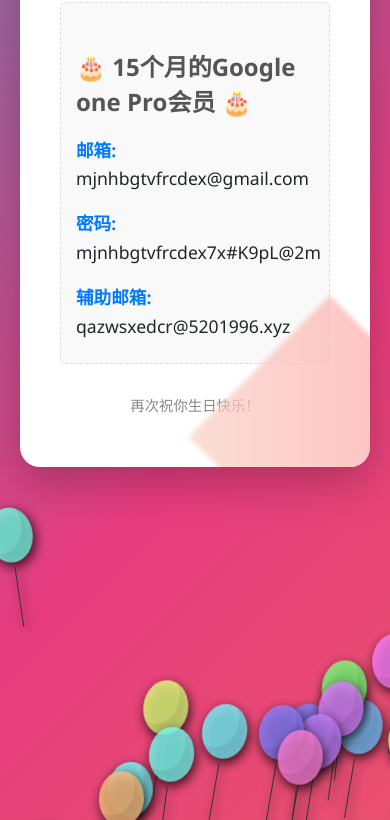
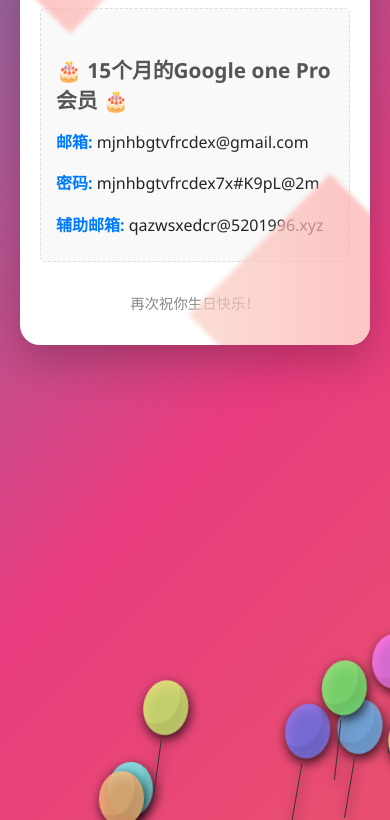
Before and after one commit to kk1355315/gift-nht, a plain HTML site: page index.html in a window 390 px wide. Shown: the part 348-1168 px from the top of the page. Drawn offline with Linux system fonts and the light colour scheme.

Commit message:
fix: Prevent balloon flashing and add mobile support

```diff
--- a/index.html
+++ b/index.html
@@ -130,6 +130,8 @@
            box-shadow: inset -10px -10px 0 rgba(0,0,0,0.07);
            filter: drop-shadow(2px 4px 6px black);
            z-index: 1;
+           /* 强制初始位置在屏幕底部，防止闪现 */
+           transform: translateY(100vh);
        }
 
        .balloon:before {
@@ -165,12 +167,29 @@
            0% { transform: scale(1); opacity: 1; }
            100% { transform: scale(3); opacity: 0; }
        }
+
+       /* Mobile Responsiveness */
+       @media (max-width: 600px) {
+           h1 {
+               font-size: 2.2em;
+           }
+           .container {
+               padding: 20px;
+               width: 95%;
+           }
+           h2 {
+               font-size: 1.3em;
+           }
+           .credentials p {
+               font-size: 1em;
+           }
+       }
     </style>
 </head>
 <body>
    <script>
        document.addEventListener('DOMContentLoaded', () => {
-           const numBalloons = 20;
+           const numBalloons = window.innerWidth < 600 ? 10 : 20;
            const body = document.querySelector('body');
            for (let i = 0; i < numBalloons; i++) {
                let balloon = document.createElement('div');
```
